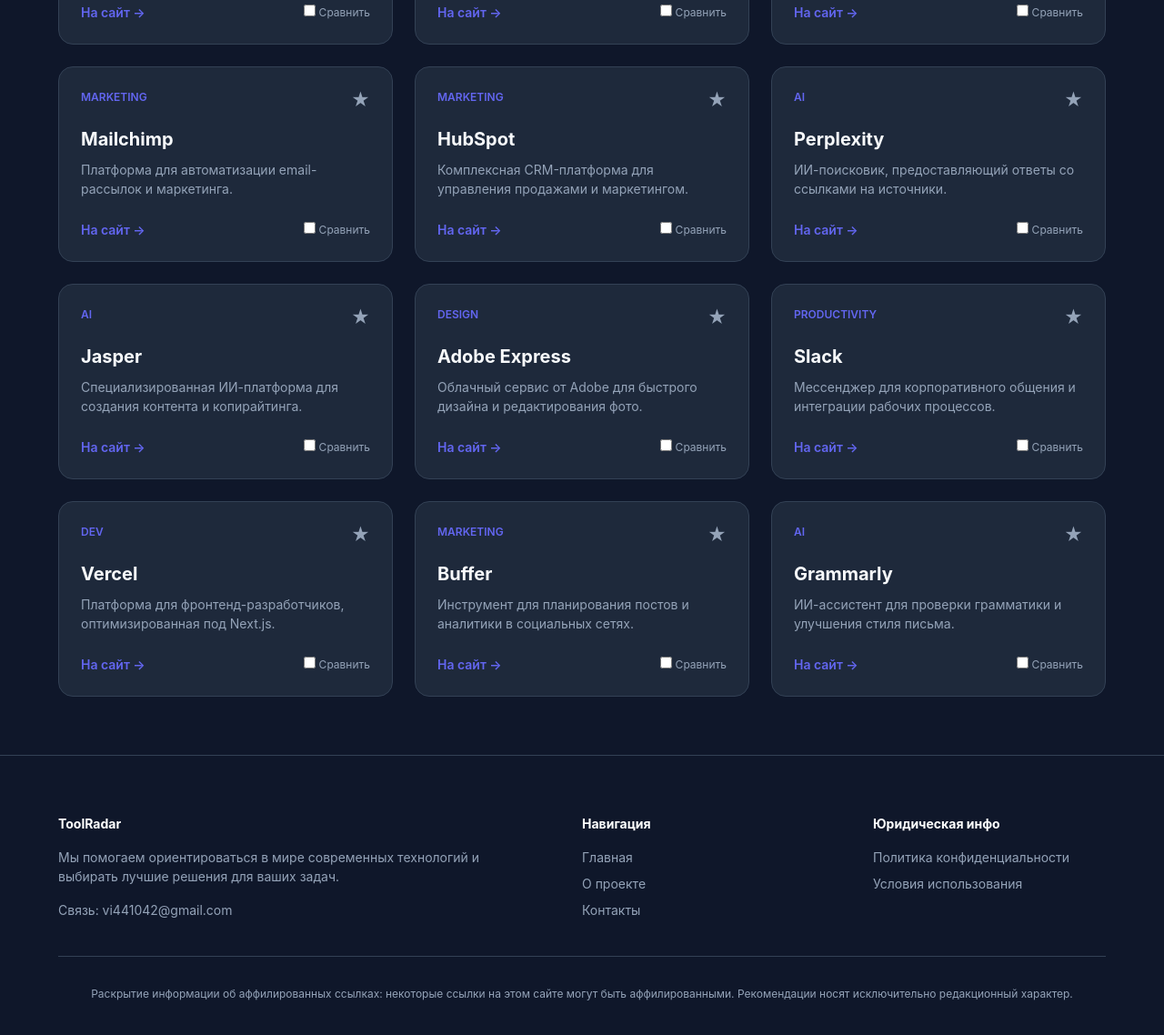
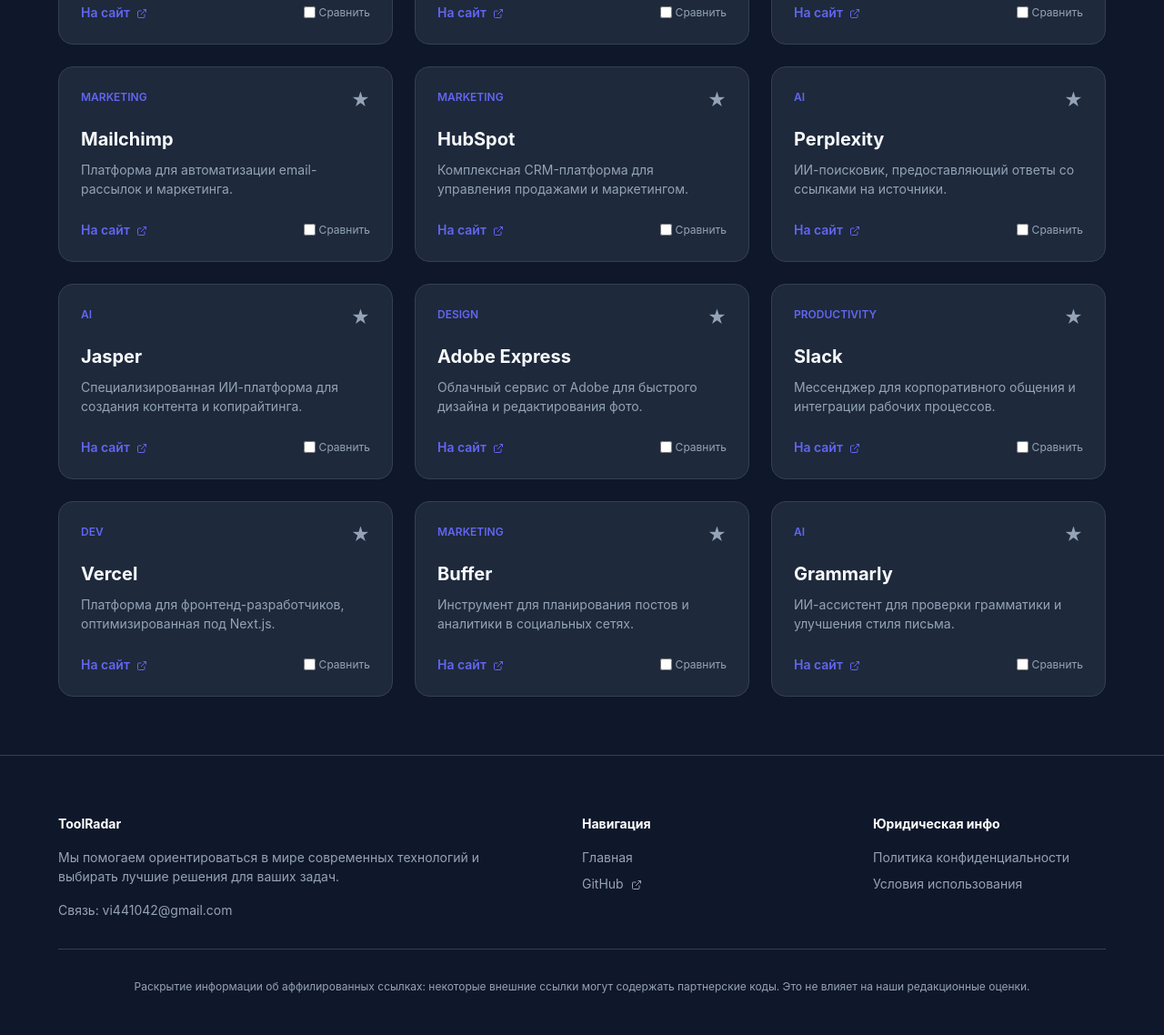
Before and after one commit to vi441042-droid/toolradar, a plain HTML site: page index.html in a window 1280 px wide. Shown: the part 1236-2374 px from the top of the page at 91% size. Drawn offline with Linux system fonts and the light colour scheme.

Commit message:
SEO improvements, responsive design fix, and legal page links

```diff
--- a/index.html
+++ b/index.html
@@ -3,8 +3,10 @@
 <head>
 <meta charset="UTF-8">
 <meta name="viewport" content="width=device-width, initial-scale=1.0">
-    <title>ToolRadar — Лучшие цифровые инструменты для продуктивности</title>
-    <meta name="description" content="Каталог лучших инструментов для ИИ, дизайна, маркетинга и разработки. Сравнивайте и выбирайте лучшее.">
+<title>ToolRadar — Ваш путеводитель по лучшим нейросетям и сервисам</title>
+<meta name="description" content="Откройте для себя лучшие инструменты на базе ИИ, сервисы для дизайна, маркетинга и разработки. Сравнение, обзоры и избранные решения в одном месте.">
+<link rel="canonical" href="https://toolradar-eqk.pages.dev/">
+<meta name="robots" content="index, follow">
 <meta name="theme-color" content="#0f172a">
 <style>
 :root {
@@ -18,9 +20,9 @@
 --border: #334155;
 }
 * { box-sizing: border-box; margin: 0; padding: 0; font-family: 'Inter', sans-serif; }
-        body { background-color: var(--bg-color); color: var(--text-color); line-height: 1.5; }
+body { background-color: var(--bg-color); color: var(--text-color); line-height: 1.5; overflow-x: hidden; }
 a { color: inherit; text-decoration: none; }
-        .container { max-width: 1200px; margin: 0 auto; padding: 0 1.5rem; }
+.container { max-width: 1200px; margin: 0 auto; padding: 0 1.5rem; width: 100%; }
 header { padding: 1.5rem 0; border-bottom: 1px solid var(--border); background: rgba(15, 23, 42, 0.8); backdrop-filter: blur(8px); position: sticky; top: 0; z-index: 100; }
 .header-content { display: flex; justify-content: space-between; align-items: center; }
 .logo { font-size: 1.5rem; font-weight: 800; color: var(--primary); letter-spacing: -1px; }
@@ -31,28 +33,35 @@
 .search-input { width: 100%; padding: 1rem 1.5rem; border-radius: 999px; border: 1px solid var(--border); background: var(--card-bg); color: white; font-size: 1rem; transition: border-color 0.2s; }
 .search-input:focus { outline: none; border-color: var(--primary); }
 .filters { display: flex; gap: 0.75rem; justify-content: center; flex-wrap: wrap; margin-bottom: 3rem; }
-        .filter-chip { padding: 0.5rem 1.25rem; border-radius: 999px; background: var(--card-bg); border: 1px solid var(--border); cursor: pointer; font-size: 0.875rem; transition: 0.2s; }
+.filter-chip { padding: 0.5rem 1.25rem; border-radius: 999px; background: var(--card-bg); border: 1px solid var(--border); cursor: pointer; font-size: 0.875rem; transition: 0.2s; white-space: nowrap; }
 .filter-chip.active { background: var(--primary); border-color: var(--primary); }
-        .tool-grid { display: grid; grid-template-columns: repeat(auto-fill, minmax(280px, 1fr)); gap: 1.5rem; margin-bottom: 4rem; }
-        .tool-card { background: var(--card-bg); border-radius: 1rem; padding: 1.5rem; border: 1px solid var(--border); transition: transform 0.2s, border-color 0.2s; position: relative; display: flex; flex-direction: column; }
+.tool-grid { display: grid; grid-template-columns: repeat(auto-fill, minmax(280px, 1fr)); gap: 1.5rem; margin-bottom: 4rem; width: 100%; }
+.tool-card { background: var(--card-bg); border-radius: 1rem; padding: 1.5rem; border: 1px solid var(--border); transition: transform 0.2s, border-color 0.2s; position: relative; display: flex; flex-direction: column; overflow-wrap: break-word; }
 .tool-card:hover { transform: translateY(-4px); border-color: var(--primary); }
 .tool-header { display: flex; justify-content: space-between; align-items: flex-start; margin-bottom: 1rem; }
 .tool-category { font-size: 0.75rem; color: var(--primary); font-weight: 600; text-transform: uppercase; }
 .tool-name { font-size: 1.25rem; font-weight: 700; margin-bottom: 0.5rem; }
 .tool-desc { color: var(--text-muted); font-size: 0.875rem; margin-bottom: 1.5rem; flex-grow: 1; }
-        .tool-footer { display: flex; justify-content: space-between; align-items: center; }
+.tool-footer { display: flex; justify-content: space-between; align-items: center; flex-wrap: wrap; gap: 0.5rem; }
 .btn-link { font-size: 0.875rem; font-weight: 600; color: var(--primary); }
+.external-icon { display: inline-block; width: 12px; height: 12px; margin-left: 4px; vertical-align: middle; }
 .favorite-btn { background: none; border: none; cursor: pointer; color: var(--text-muted); font-size: 1.25rem; }
 .favorite-btn.active { color: var(--accent); }
-        .compare-bar { position: fixed; bottom: 2rem; left: 50%; transform: translateX(-50%); background: var(--primary); padding: 1rem 2rem; border-radius: 999px; display: none; align-items: center; gap: 1.5rem; box-shadow: 0 10px 25px rgba(0,0,0,0.5); z-index: 1000; }
-        .compare-btn { background: white; color: var(--primary); border: none; padding: 0.5rem 1rem; border-radius: 999px; font-weight: 700; cursor: pointer; }
+.compare-bar { position: fixed; bottom: 2rem; left: 50%; transform: translateX(-50%); background: var(--primary); padding: 1rem 1.5rem; border-radius: 999px; display: none; align-items: center; gap: 1rem; box-shadow: 0 10px 25px rgba(0,0,0,0.5); z-index: 1000; width: auto; max-width: 90vw; }
+.compare-btn { background: white; color: var(--primary); border: none; padding: 0.5rem 1rem; border-radius: 999px; font-weight: 700; cursor: pointer; white-space: nowrap; }
 .footer { border-top: 1px solid var(--border); padding: 4rem 0; color: var(--text-muted); font-size: 0.875rem; }
 .footer-grid { display: grid; grid-template-columns: 2fr 1fr 1fr; gap: 4rem; }
 .footer h4 { color: white; margin-bottom: 1rem; }
 .footer ul { list-style: none; }
 .footer li { margin-bottom: 0.5rem; }
 .affiliate-note { margin-top: 2rem; padding-top: 2rem; border-top: 1px solid var(--border); font-size: 0.75rem; text-align: center; }
-        @media (max-width: 768px) { .footer-grid { grid-template-columns: 1fr; gap: 2rem; } .hero h1 { font-size: 2rem; } }
+@media (max-width: 768px) {
+.footer-grid { grid-template-columns: 1fr; gap: 2rem; }
+.hero h1 { font-size: 2rem; }
+.hero { padding: 2rem 0; }
+.tool-grid { grid-template-columns: 1fr; }
+.compare-bar { bottom: 1rem; padding: 0.75rem 1rem; font-size: 0.8rem; }
+}
 </style>
 </head>
 <body>
@@ -62,7 +71,6 @@
 <nav id="fav-count">Избранное (0)</nav>
 </div>
 </header>
-
 <main class="container">
 <section class="hero">
 <h1>Все инструменты в одном месте</h1>
@@ -71,7 +79,6 @@
 <input type="text" id="searchInput" class="search-input" placeholder="Поиск инструментов (напр. ChatGPT, Figma...)">
 </div>
 </section>
-
 <div class="filters" id="filters">
 <div class="filter-chip active" data-category="all">Все</div>
 <div class="filter-chip" data-category="AI">ИИ</div>
@@ -80,16 +87,13 @@
 <div class="filter-chip" data-category="Dev">Разработка</div>
 <div class="filter-chip" data-category="Marketing">Маркетинг</div>
 </div>
-
 <div class="tool-grid" id="toolGrid"></div>
 </main>
-
 <div class="compare-bar" id="compareBar">
-        <span id="compareText">Выбрано 0 инструментов</span>
+<span id="compareText">Выбрано 0</span>
 <button class="compare-btn" onclick="openCompare()">Сравнить</button>
 <button style="background:none; border:none; color:white; cursor:pointer;" onclick="clearCompare()">×</button>
 </div>
-
 <footer class="footer">
 <div class="container">
 <div class="footer-grid">
@@ -101,86 +105,83 @@
 <div>
 <h4>Навигация</h4>
 <ul>
-                        <li><a href="#">Главная</a></li>
-                        <li><a href="#about">О проекте</a></li>
-                        <li><a href="#contact">Контакты</a></li>
+<li><a href="/">Главная</a></li>
+<li><a href="https://github.com/vi441042-droid/toolradar" target="_blank" rel="noopener noreferrer">GitHub <svg class="external-icon" viewBox="0 0 24 24" fill="none" stroke="currentColor" stroke-width="2"><path d="M18 13v6a2 2 0 0 1-2 2H5a2 2 0 0 1-2-2V8a2 2 0 0 1 2-2h6M15 3h6v6M10 14L21 3"/></svg></a></li>
 </ul>
 </div>
 <div>
 <h4>Юридическая инфо</h4>
 <ul>
-                        <li><a href="#">Политика конфиденциальности</a></li>
-                        <li><a href="#">Условия использования</a></li>
+<li><a href="privacy.html">Политика конфиденциальности</a></li>
+<li><a href="terms.html">Условия использования</a></li>
 </ul>
 </div>
 </div>
 <div class="affiliate-note">
-                Раскрытие информации об аффилированных ссылках: некоторые ссылки на этом сайте могут быть аффилированными. Рекомендации носят исключительно редакционный характер.
+Раскрытие информации об аффилированных ссылках: некоторые внешние ссылки могут содержать партнерские коды. Это не влияет на наши редакционные оценки.
 </div>
 </div>
 </footer>
-
 <script>
 const tools = [
-            { id: 1, name: "ChatGPT", cat: "AI", desc: "Самый популярный чат-бот на базе ИИ от OpenAI для любых текстовых задач.", url: "https://chatgpt.com" },
-            { id: 2, name: "Midjourney", cat: "AI", desc: "Инструмент для генерации детализированных изображений по текстовым описаниям.", url: "https://www.midjourney.com" },
-            { id: 3, name: "Claude", cat: "AI", desc: "Умный помощник от Anthropic с фокусом на безопасность и качество кода.", url: "https://claude.ai" },
-            { id: 4, name: "Figma", cat: "Design", desc: "Профессиональный инструмент для дизайна интерфейсов и прототипирования.", url: "https://www.figma.com" },
-            { id: 5, name: "Canva", cat: "Design", desc: "Простой графический редактор для создания презентаций и постов в соцсети.", url: "https://www.canva.com" },
-            { id: 6, name: "Notion", cat: "Productivity", desc: "Универсальное рабочее пространство для заметок, баз данных и управления проектами.", url: "https://www.notion.so" },
-            { id: 7, name: "Trello", cat: "Productivity", desc: "Популярный таск-менеджер на основе канбан-досок для командной работы.", url: "https://trello.com" },
-            { id: 8, name: "VS Code", cat: "Dev", desc: "Самый востребованный редактор кода от Microsoft с огромным количеством плагинов.", url: "https://code.visualstudio.com" },
-            { id: 9, name: "GitHub", cat: "Dev", desc: "Крупнейший сервис для хостинга IT-проектов и совместной разработки.", url: "https://github.com" },
-            { id: 10, name: "Mailchimp", cat: "Marketing", desc: "Платформа для автоматизации email-рассылок и маркетинга.", url: "https://mailchimp.com" },
-            { id: 11, name: "HubSpot", cat: "Marketing", desc: "Комплексная CRM-платформа для управления продажами и маркетингом.", url: "https://www.hubspot.com" },
-            { id: 12, name: "Perplexity", cat: "AI", desc: "ИИ-поисковик, предоставляющий ответы со ссылками на источники.", url: "https://www.perplexity.ai" },
-            { id: 13, name: "Jasper", cat: "AI", desc: "Специализированная ИИ-платформа для создания контента и копирайтинга.", url: "https://www.jasper.ai" },
-            { id: 14, name: "Adobe Express", cat: "Design", desc: "Облачный сервис от Adobe для быстрого дизайна и редактирования фото.", url: "https://www.adobe.com/express/" },
-            { id: 15, name: "Slack", cat: "Productivity", desc: "Мессенджер для корпоративного общения и интеграции рабочих процессов.", url: "https://slack.com" },
-            { id: 16, name: "Vercel", cat: "Dev", desc: "Платформа для фронтенд-разработчиков, оптимизированная под Next.js.", url: "https://vercel.com" },
-            { id: 17, name: "Buffer", cat: "Marketing", desc: "Инструмент для планирования постов и аналитики в социальных сетях.", url: "https://buffer.com" },
-            { id: 18, name: "Grammarly", cat: "AI", desc: "ИИ-ассистент для проверки грамматики и улучшения стиля письма.", url: "https://www.grammarly.com" }
+{ id: 1, name: "ChatGPT", cat: "AI", desc: "Самый популярный чат-бот на базе ИИ от OpenAI для любых текстовых задач.", url: "https://chatgpt.com", sponsored: false },
+{ id: 2, name: "Midjourney", cat: "AI", desc: "Инструмент для генерации детализированных изображений по текстовым описаниям.", url: "https://www.midjourney.com", sponsored: false },
+{ id: 3, name: "Claude", cat: "AI", desc: "Умный помощник от Anthropic с фокусом на безопасность и качество кода.", url: "https://claude.ai", sponsored: false },
+{ id: 4, name: "Figma", cat: "Design", desc: "Профессиональный инструмент для дизайна интерфейсов и прототипирования.", url: "https://www.figma.com", sponsored: false },
+{ id: 5, name: "Canva", cat: "Design", desc: "Простой графический редактор для создания презентаций и постов в соцсети.", url: "https://www.canva.com", sponsored: false },
+{ id: 6, name: "Notion", cat: "Productivity", desc: "Универсальное рабочее пространство для заметок, баз данных и управления проектами.", url: "https://www.notion.so", sponsored: false },
+{ id: 7, name: "Trello", cat: "Productivity", desc: "Популярный таск-менеджер на основе канбан-досок для командной работы.", url: "https://trello.com", sponsored: false },
+{ id: 8, name: "VS Code", cat: "Dev", desc: "Самый востребованный редактор кода от Microsoft с огромным количеством плагинов.", url: "https://code.visualstudio.com", sponsored: false },
+{ id: 9, name: "GitHub", cat: "Dev", desc: "Крупнейший сервис для хостинга IT-проектов и совместной разработки.", url: "https://github.com", sponsored: false },
+{ id: 10, name: "Mailchimp", cat: "Marketing", desc: "Платформа для автоматизации email-рассылок и маркетинга.", url: "https://mailchimp.com", sponsored: false },
+{ id: 11, name: "HubSpot", cat: "Marketing", desc: "Комплексная CRM-платформа для управления продажами и маркетингом.", url: "https://www.hubspot.com", sponsored: false },
+{ id: 12, name: "Perplexity", cat: "AI", desc: "ИИ-поисковик, предоставляющий ответы со ссылками на источники.", url: "https://www.perplexity.ai", sponsored: false },
+{ id: 13, name: "Jasper", cat: "AI", desc: "Специализированная ИИ-платформа для создания контента и копирайтинга.", url: "https://www.jasper.ai", sponsored: false },
+{ id: 14, name: "Adobe Express", cat: "Design", desc: "Облачный сервис от Adobe для быстрого дизайна и редактирования фото.", url: "https://www.adobe.com/express/", sponsored: false },
+{ id: 15, name: "Slack", cat: "Productivity", desc: "Мессенджер для корпоративного общения и интеграции рабочих процессов.", url: "https://slack.com", sponsored: false },
+{ id: 16, name: "Vercel", cat: "Dev", desc: "Платформа для фронтенд-разработчиков, оптимизированная под Next.js.", url: "https://vercel.com", sponsored: false },
+{ id: 17, name: "Buffer", cat: "Marketing", desc: "Инструмент для планирования постов и аналитики в социальных сетях.", url: "https://buffer.com", sponsored: false },
+{ id: 18, name: "Grammarly", cat: "AI", desc: "ИИ-ассистент для проверки грамматики и улучшения стиля письма.", url: "https://www.grammarly.com", sponsored: false }
 ];
-
 let favorites = JSON.parse(localStorage.getItem('favs')) || [];
 let comparing = [];
-
 function renderTools(filter = 'all', search = '') {
 const grid = document.getElementById('toolGrid');
 grid.innerHTML = '';
-
 const filtered = tools.filter(t => {
 const matchesCat = filter === 'all' || t.cat === filter;
 const matchesSearch = t.name.toLowerCase().includes(search.toLowerCase()) ||
       t.desc.toLowerCase().includes(search.toLowerCase());
 return matchesCat && matchesSearch;
 });
-
 filtered.forEach(t => {
 const card = document.createElement('div');
 card.className = 'tool-card';
 const isFav = favorites.includes(t.id);
 const isComp = comparing.includes(t.id);
-
-                card.innerHTML = `
+const relAttr = t.sponsored ? 'nofollow sponsored' : 'noopener noreferrer';
+card.innerHTML = (
+`
 <div class="tool-header">
 <span class="tool-category">${t.cat}</span>
-                        <button class="favorite-btn ${isFav ? 'active' : ''}" onclick="toggleFav(${t.id})">★</button>
+<button class="favorite-btn ${isFav ? 'active' : ''}" onclick="toggleFav(${t.id})" aria-label="В избранное">★</button>
 </div>
 <h3 class="tool-name">${t.name}</h3>
 <p class="tool-desc">${t.desc}</p>
 <div class="tool-footer">
-                        <a href="${t.url}" target="_blank" class="btn-link">На сайт →</a>
-                        <label style="font-size:0.75rem; color:var(--text-muted); cursor:pointer;">
+<a href="${t.url}" target="_blank" rel="${relAttr}" class="btn-link">
+На сайт <svg class="external-icon" viewBox="0 0 24 24" fill="none" stroke="currentColor" stroke-width="2"><path d="M18 13v6a2 2 0 0 1-2 2H5a2 2 0 0 1-2-2V8a2 2 0 0 1 2-2h6M15 3h6v6M10 14L21 3"/></svg>
+</a>
+<label style="font-size:0.75rem; color:var(--text-muted); cursor:pointer; display:flex; align-items:center; gap:4px;">
 <input type="checkbox" ${isComp ? 'checked' : ''} onchange="toggleCompare(${t.id})"> Сравнить
 </label>
 </div>
-                `;
+`
+);
 grid.appendChild(card);
 });
 updateFavCount();
 }
-
 function toggleFav(id) {
 if (favorites.includes(id)) {
 favorites = favorites.filter(f => f !== id);
@@ -190,11 +191,9 @@
 localStorage.setItem('favs', JSON.stringify(favorites));
 renderTools(document.querySelector('.filter-chip.active').dataset.category, document.getElementById('searchInput').value);
 }
-
 function updateFavCount() {
 document.getElementById('fav-count').innerText = `Избранное (${favorites.length})`;
 }
-
 function toggleCompare(id) {
 if (comparing.includes(id)) {
 comparing = comparing.filter(c => c !== id);
@@ -208,32 +207,27 @@
 }
 updateCompareBar();
 }
-
 function updateCompareBar() {
 const bar = document.getElementById('compareBar');
 if (comparing.length > 0) {
 bar.style.display = 'flex';
-                document.getElementById('compareText').innerText = `Выбрано ${comparing.length} для сравнения`;
+document.getElementById('compareText').innerText = `${comparing.length} выбрано`;
 } else {
 bar.style.display = 'none';
 }
 }
-
 function openCompare() {
 const selectedTools = tools.filter(t => comparing.includes(t.id));
 alert('Сравнение инструментов:\n\n' + selectedTools.map(t => `${t.name} (${t.cat}): ${t.desc}`).join('\n\n'));
 }
-
 function clearCompare() {
 comparing = [];
 updateCompareBar();
 renderTools(document.querySelector('.filter-chip.active').dataset.category, document.getElementById('searchInput').value);
 }
-
 document.getElementById('searchInput').addEventListener('input', (e) => {
 renderTools(document.querySelector('.filter-chip.active').dataset.category, e.target.value);
 });
-
 document.getElementById('filters').addEventListener('click', (e) => {
 if (e.target.classList.contains('filter-chip')) {
 document.querySelectorAll('.filter-chip').forEach(c => c.classList.remove('active'));
@@ -241,7 +235,6 @@
 renderTools(e.target.dataset.category, document.getElementById('searchInput').value);
 }
 });
-
 renderTools();
 </script>
 </body>
```
Lines whose indentation alone changed are shown as unchanged.
